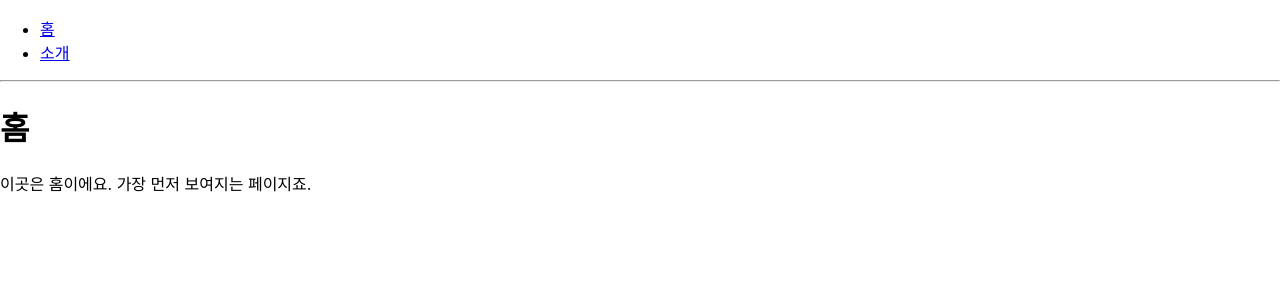
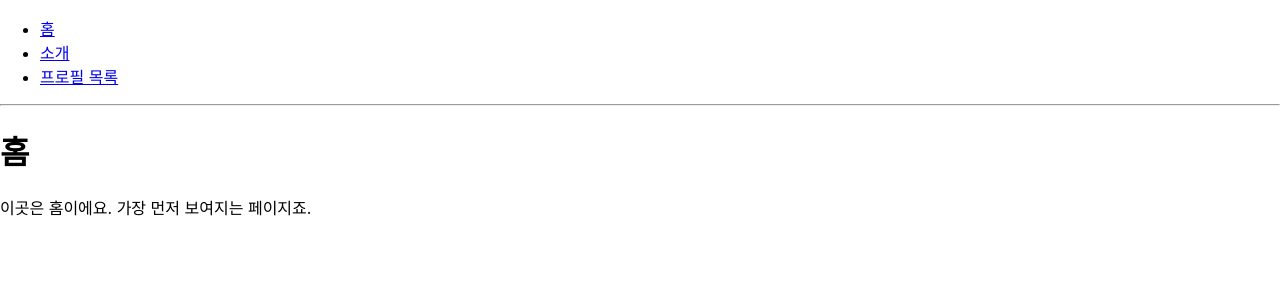
Before and after one commit to dongmin3891/React_tutorial_router, a React (Create React App) app: page / in a window 1280 px wide. Shown: the top 300 px of the page. Built offline with nearby package versions, Linux system fonts and the light colour scheme.

Commit message:
서브라우트

```diff
--- a/src/App.js
+++ b/src/App.js
@@ -2,7 +2,7 @@ import React from "react";
 import { Route, Link } from "react-router-dom";
 import About from "./About";
 import Home from "./Home";
-import Profile from "./Profile";
+import Profiles from "./Profiles";
 
 const App = () => {
   return (
@@ -14,11 +14,14 @@ const App = () => {
         <li>
           <Link to="/about">소개</Link>
         </li>
+        <li>
+          <Link to="/profiles">프로필 목록</Link>
+        </li>
       </ul>
       <hr />
       <Route path="/" exact={true} component={Home} />
       <Route path="/about" component={About} />
-      <Route path="/profiles/:username" component={Profile} />
+      <Route path="/profiles" component={Profiles} />
     </div>
   );
 };
@@ -26,6 +29,12 @@ const App = () => {
 export default App;
 
 /*
-/profiles/velopert 경로로 직접 입력하여 들어가보세요.
-우리가 사전에 입력한 데이터들이 잘 나타나나요?
+
+만약에 만들게되는 서비스에서 특정 라우트 내에
+탭 같은것을 만들게 된다면, 단순히 state 로 관리하는 것 보다
+서브 라우트로 관리를 하는 것을 권장드립니다.
+그 이유는, setState 같은것을 할 필요도 없고,
+링크를 통하여 다른 곳에서 쉽게 진입 시킬 수도 있고,
+나중에 검색엔진 크롤링 까지 고려한다면,
+검색엔진 봇이 더욱 다양한 데이터를 수집해 갈 수 있기 때문입니다.
 */
```
Also changed, not shown: src/Profiles.js (added).
